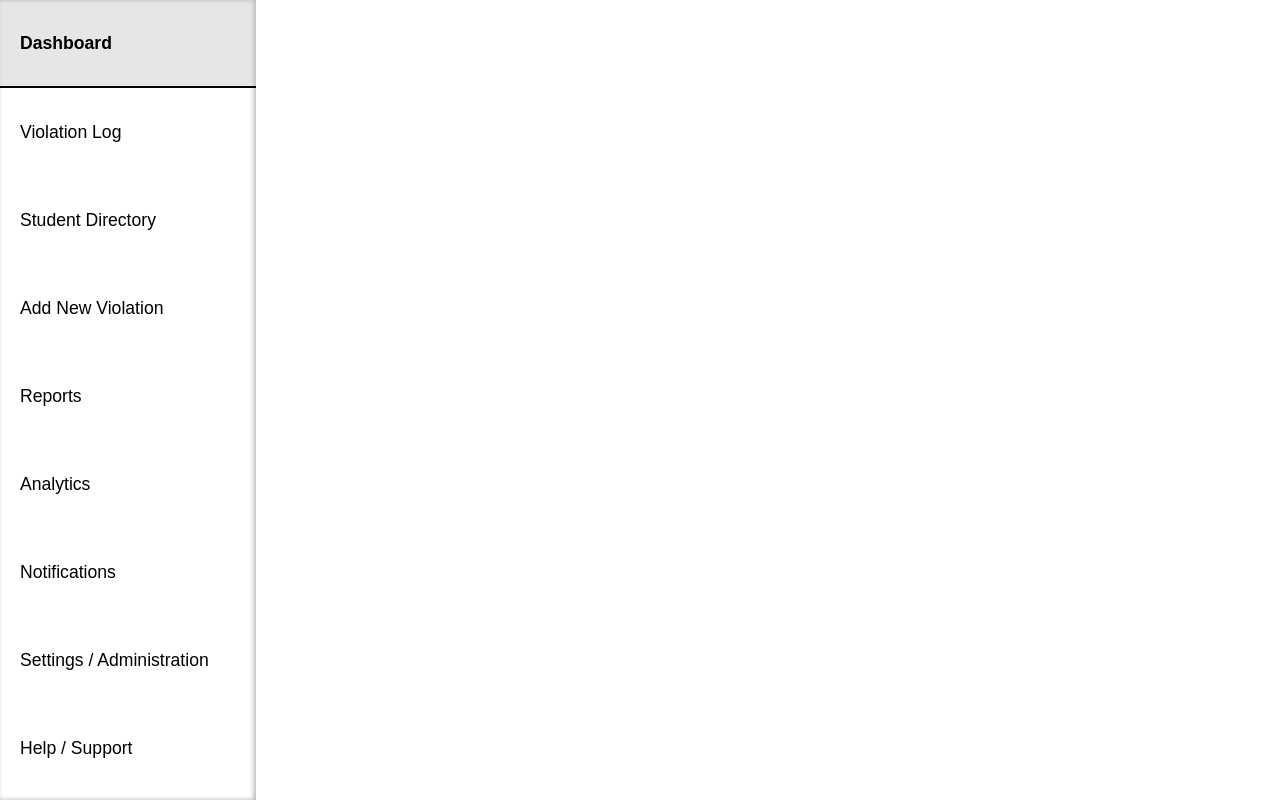
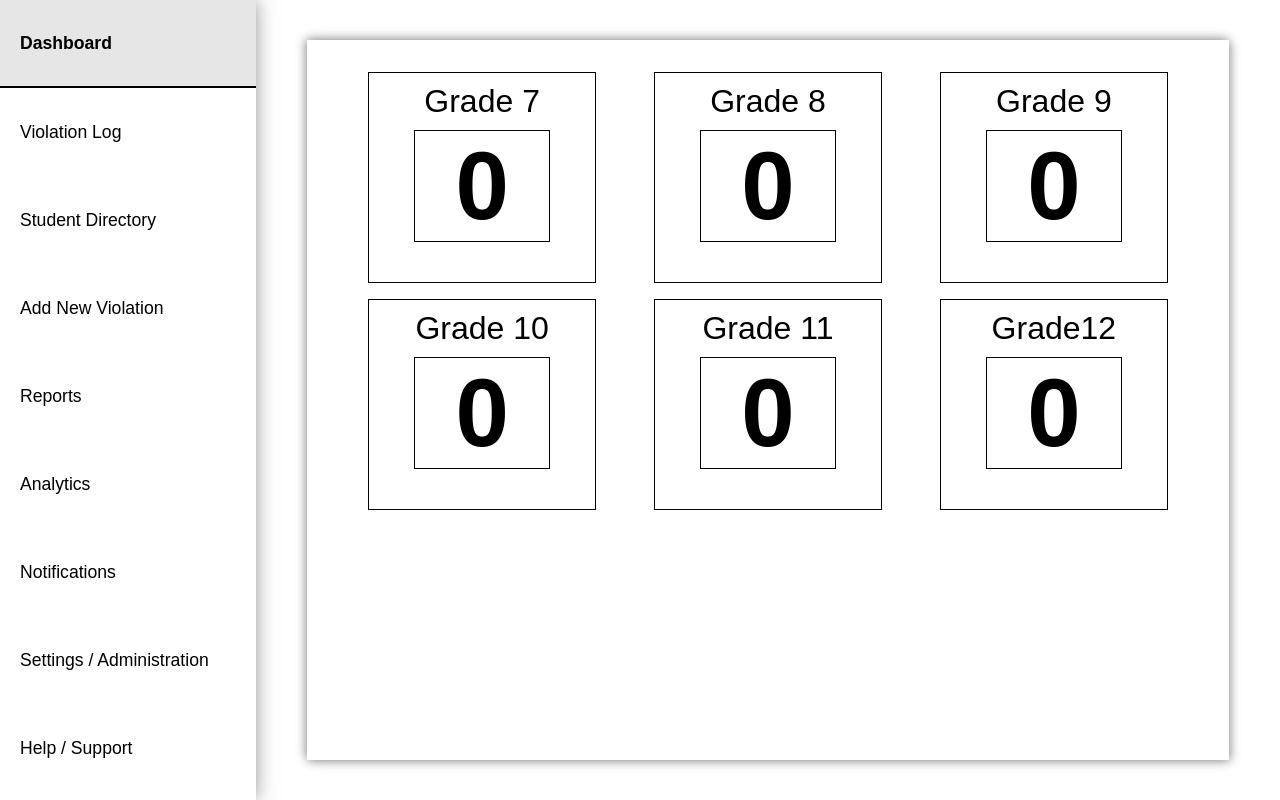
Before and after one commit to Ken-Sama-tech/research, a plain HTML site: page code/index.html in a window 1280 px wide. Drawn offline with Linux system fonts and the light colour scheme.

Commit message:
added some html
idk

```diff
--- a/code/index.html
+++ b/code/index.html
@@ -44,6 +44,50 @@
         </li>
       </ul>
     </nav>
+    <!--Dashboard section-->
+    <div class="dashboard">
+      <div class="dashboard__content">
+        <div class="overview__section">
+          <div class="grade__level--box">
+            <p class="grade-level">grade 7</p>
+            <div class="violation__container">
+              <h2 class="violation-number">0</h2>
+            </div>
+          </div>
+          <div class="grade__level--box">
+            <p class="grade-level">grade 8</p>
+            <div class="violation__container">
+              <h2 class="violation-number">0</h2>
+            </div>
+          </div>
+          <div class="grade__level--box">
+            <p class="grade-level">grade 9</p>
+            <div class="violation__container">
+              <h2 class="violation-number">0</h2>
+            </div>
+          </div>
+          <div class="grade__level--box">
+            <p class="grade-level">grade 10</p>
+            <div class="violation__container">
+              <h2 class="violation-number">0</h2>
+            </div>
+          </div>
+          <div class="grade__level--box">
+            <p class="grade-level">grade 11</p>
+            <div class="violation__container">
+              <h2 class="violation-number">0</h2>
+            </div>
+          </div>
+          <div class="grade__level--box">
+            <p class="grade-level">grade12</p>
+            <div class="violation__container">
+              <h2 class="violation-number">0</h2>
+            </div>
+          </div>
+        </div>
+        <div class="table__section"></div>
+      </div>
+    </div>
     <script src="script.js"></script>
   </body>
 </html>
--- a/code/script.js
+++ b/code/script.js
@@ -4,12 +4,41 @@ document.addEventListener('DOMContentLoaded', function(){
     navbarLinks.forEach(link =>{
         if(link.href.includes(window.location.pathname)){
             link.classList.add('active');
-            let docTitle = link.textContent;
-            docTitle = docTitle
+            let Title = link.textContent;
+            Title = Title
                 .split(' ')
                 .map(word => word.charAt(0).toUpperCase() + word.slice(1).toLowerCase())
                 .join(' ');
-            document.title = docTitle;
+            document.title = Title;
         }
     });
+    //dasboard functions
+     const gradeLevel = document.querySelectorAll('.grade__level--box');
+
+     gradeLevel.forEach(level =>{
+        level.addEventListener('click', ()=>{
+            gradeLevel.forEach(g => g.classList.remove('active'));
+            level.classList.add('active');
+
+            const create = document.createElement('table');
+
+            create.setAttribute('class', 'dashboard-table');
+
+            const tableSection = document.querySelector('.table__section');
+
+            tableSection.appendChild(create);
+
+            const createTr = document.createElement('tr');
+
+            create.appendChild(createTr);
+
+            for(let i = 0; i < 4; i++){
+                const createTh = document.createElement('th');
+
+                createTh.setAttribute('class', 'table-heading');
+                create.textContent = 'diko alam';
+                createTr.appendChild(createTh);
+            }
+        });
+     });
 });
--- a/code/style.css
+++ b/code/style.css
@@ -6,22 +6,26 @@
 }
 
 :root{
-  --background: #fff;
+  --background: #ffffff;
   --fontColor:#000;
   --fontForNav:1.1rem;
   --navHover: rgba(193, 193, 193, 0.4);
   --navUnderline: #000;
 }
+
+/*Navigation bar style*/
 .navbar{
+    position: fixed;
     overflow-y: auto;
     height: 100vh;
     width: 20%;
     background-color: var(--background);
-    box-shadow: inset -2px 0 5px rgba(0, 0, 0, 0.3);
+    box-shadow:-2px 0 20px rgba(0, 0, 0, 0.5);
     display: flex;
     flex-direction: column;
     justify-content: center;
     align-items: center;
+    z-index: 100;
 }
 
 .navbar__menu{
@@ -55,3 +59,93 @@
     font-weight: bold;
     border-bottom: 2px solid var(--navUnderline);
 }
+
+/*dashboard style*/
+.dashboard{
+    margin-left: 20%;
+    display:flex;
+    width: 80%;
+    height: 100vh;
+    z-index: 100;
+    align-items: center;
+    justify-content: center;
+    position: relative;
+}
+.dashboard__content{
+    overflow-y: auto;
+    background-color: var(--background);
+    height: 90%;
+    width: 90%;
+    box-shadow: 2px 2px 10px rgba(0, 0, 0, 0.3),
+                -2px -2px 10px rgba(0, 0, 0, 0.3);
+    padding: 2rem 2rem;
+    display: flex;
+    flex-direction: column;
+    gap: 1rem;
+}
+
+.overview__section{
+    display: grid;
+    grid-template-columns: repeat(3, 1fr);
+    gap: 1rem 0;
+    place-items: center;
+}
+
+.grade__level--box{
+    height: 100%;
+    width: 80%;
+    border: 1px solid #000;
+    display: flex;
+    flex-direction: column;
+    align-items: center;
+    padding: 10px 0 40px 0;
+    gap: 10px;
+    opacity: 1;
+    transition: all 0.2s ease;
+}
+
+.grade-level{
+    text-transform: capitalize;
+    font-size: 2rem;
+}
+
+.violation__container{
+    border: 1px solid black;
+    width: 60%;
+    height: 100%;
+    display: flex;
+    align-items: center;
+    justify-content: center;
+}
+
+.violation-number{
+    font-size: 6rem;
+}
+
+.grade__level--box:hover{
+    transform: scale(1.02, 1.02);
+    transition: all 0.2s ease;
+    cursor: pointer;
+    background-color: var(--navHover);
+}
+
+.grade__level--box.active{
+    background-color: var(--navHover);
+    transform: scale(1.02, 1.02);
+}
+/*Table section*/
+.table__section{
+    width: 80%;
+    height: 100%;
+    align-self: center;
+}
+
+.dashboard-table{
+    border: 1px solid black;
+    width: 100%;
+    height: 100%;
+}
+
+.table-heading{
+    border: 1px solid black;
+}
```
